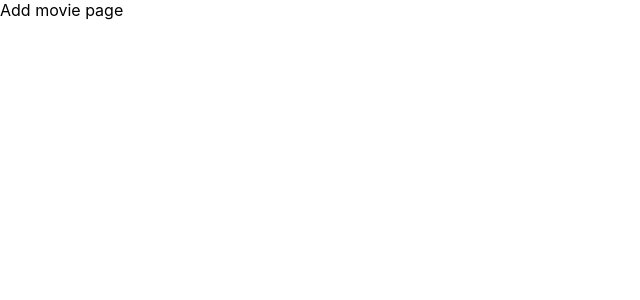
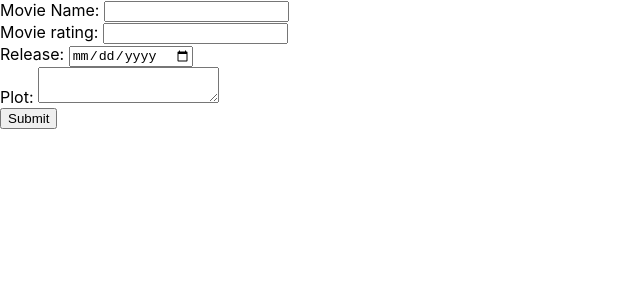
Before and after one commit to miraajkadam/Movies-DB, a Next.js app: page /add in a window 1280 px wide. Shown: the top 300 px of the page, without its empty margins (0-640 px from the left). Built offline with nearby package versions, Linux system fonts and the light colour scheme.

Commit message:
Implemented movie add logic

```diff
--- /dev/null
+++ b/components/Form/Form.tsx
@@ -0,0 +1,59 @@
+import { ChangeEvent, FC, FormEvent, useState } from 'react'
+import Movie from '../../model/Movie'
+
+interface Props {
+  onMovieAdd: (movie: Movie) => void
+}
+
+const Form: FC<Props> = props => {
+  const [movie, setMovie] = useState<Movie>({
+    name: '',
+    rating: '',
+    date: '',
+    plot: '',
+  })
+
+  const handleFormSubmit = (event: FormEvent<HTMLFormElement>) => {
+    event.preventDefault()
+
+    try {
+      const newMovie = new Movie(movie.name, +movie.rating, movie.date, movie.plot)
+
+      props.onMovieAdd(newMovie)
+    } catch (err: any) {
+      let error = `Error in creating the movie ${err.message && err.message}`
+      console.error(error)
+    }
+  }
+
+  const handleInputChange = (event: ChangeEvent<HTMLInputElement | HTMLTextAreaElement>) => {
+    const { name, value } = event.target
+
+    setMovie((pre: Movie) => ({ ...pre, [name]: value }))
+  }
+
+  return (
+    <form onSubmit={handleFormSubmit}>
+      <label htmlFor='name'>Movie Name: </label>
+      <input onChange={handleInputChange} value={movie.name} type='text' name='name' />
+      <br />
+      <label htmlFor='rating'>Movie rating: </label>
+      <input
+        onChange={handleInputChange}
+        value={movie.rating?.toString()}
+        type='number'
+        name='rating'
+      />
+      <br />
+      <label htmlFor='date'>Release: </label>
+      <input onChange={handleInputChange} value={movie.date} type='date' name='date' />
+      <br />
+      <label htmlFor='plot'>Plot: </label>
+      <textarea onChange={handleInputChange} value={movie.plot} name='plot' />
+      <br />
+      <input type='submit' />
+    </form>
+  )
+}
+
+export default Form
--- /dev/null
+++ b/components/List/List.tsx
@@ -0,0 +1,23 @@
+import { FC, Fragment } from 'react'
+import Movie from '../../model/Movie'
+
+interface Props {
+  movies: Movie[]
+}
+
+const List: FC<Props> = props => {
+  return (
+    <ul>
+      {props.movies.map((movie: Movie, index: number) => (
+        <Fragment key={index}>
+          <h2>{movie.name}</h2>
+          <li>{movie.rating}</li>
+          <li>{movie.date}</li>
+          <li>{movie.plot}</li>
+        </Fragment>
+      ))}
+    </ul>
+  )
+}
+
+export default List
--- /dev/null
+++ b/model/Movie.ts
@@ -0,0 +1,13 @@
+export default class Movie {
+  name: string
+  rating: number | string
+  date: string
+  plot: string
+
+  constructor(name: string, rating: number, date: string, plot: string) {
+    this.name = name
+    this.rating = rating
+    this.date = date
+    this.plot = plot
+  }
+}
--- a/pages/add/index.tsx
+++ b/pages/add/index.tsx
@@ -1,7 +1,26 @@
-import React from 'react'
+// /add
 
-const AddPage = () => {
-  return <div>Add movie page</div>
+import { NextPage } from 'next'
+import { Fragment } from 'react'
+import { Movies } from '../index'
+import Form from '../../components/Form/Form'
+import Movie from '../../model/Movie'
+
+const AddPage: NextPage = () => {
+  const handleMovieAdd = (movie: Movie) => {
+    Movies.push(movie)
+  }
+
+  return (
+    <Fragment>
+      <Form onMovieAdd={handleMovieAdd} />
+    </Fragment>
+  )
 }
 
+// export async function getStaticProps() {
+//   console.log(process.env.NEXT_PUBLIC_FIREBASE_URL) // ...
+//   return { props: {} }
+// }
+
 export default AddPage
--- a/pages/index.tsx
+++ b/pages/index.tsx
@@ -1,7 +1,14 @@
+// /edit
+
 import type { NextPage } from 'next'
+import List from '../components/List/List'
+import Movie from '../model/Movie'
+
+export let Movies: Movie[] = []
 
 const Home: NextPage = () => {
-  return null
+  console.log(Movies)
+  return <List movies={Movies} />
 }
 
 export default Home
```
